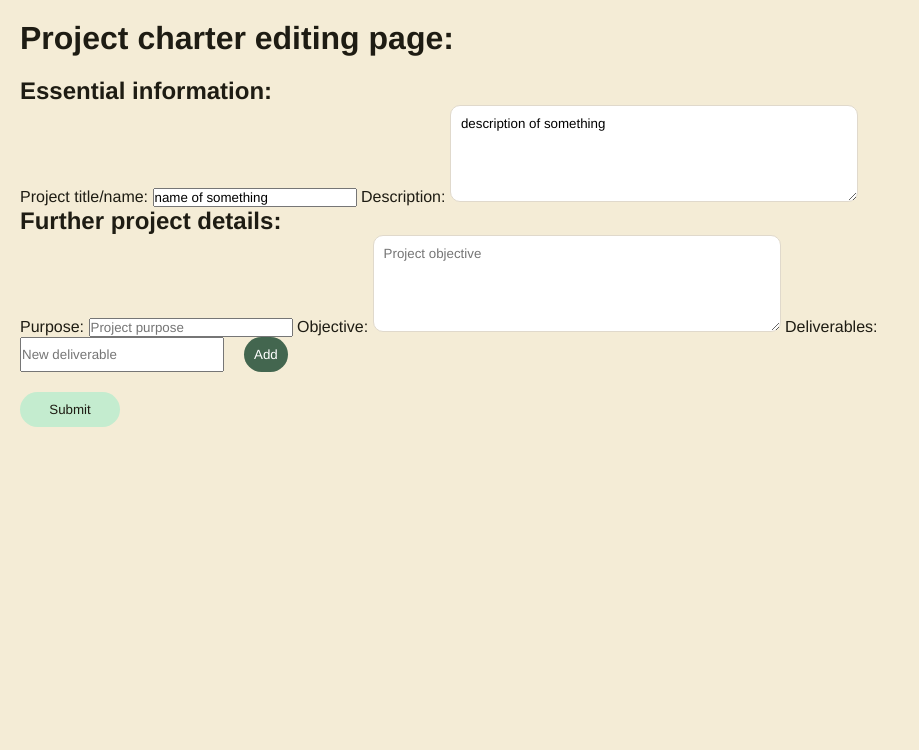
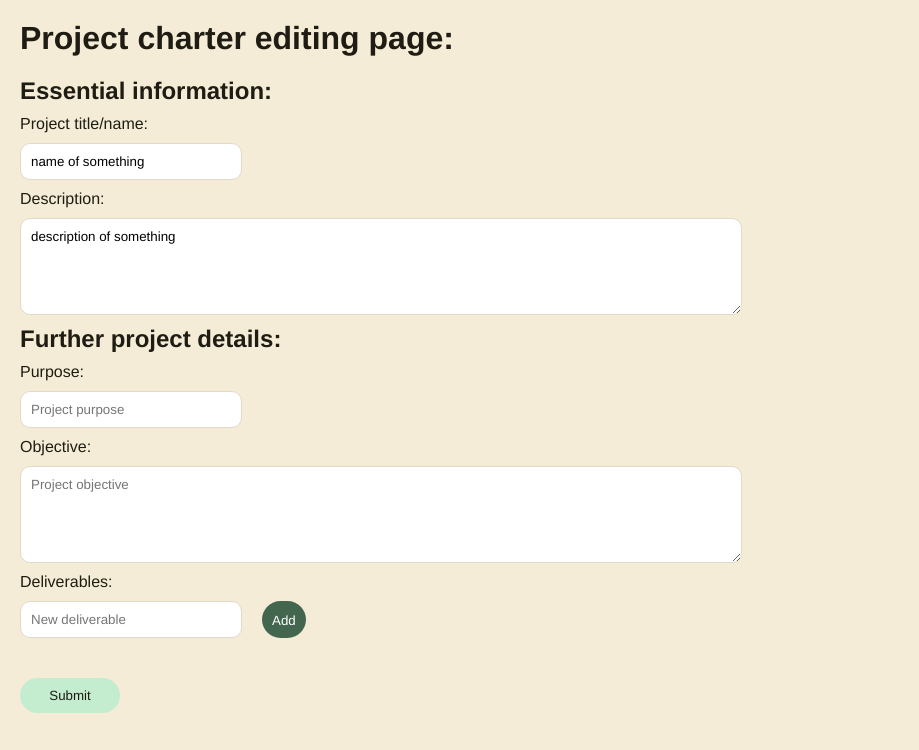
Before and after one commit to AnuraagDeshpande/SoftwareSuperProject_repo, a PHP site: page /project_charter.html in a window 1280 px wide. Shown: the part 50-800 px from the top of the page, without its empty margins (0-919 px from the left). Run offline with PHP 8.4, Linux system fonts and the light colour scheme.

Commit message:
some formatiing fixed

```diff
--- a/styles/project_charter.css
+++ b/styles/project_charter.css
@@ -6,6 +6,11 @@ form{
     padding: var(--mediumGap);
     display: grid;
     gap: var(--mediumGap);
+}
+
+.input-container{
+    display: grid;
+    gap: var(--smallGap);
 }
 
 form input[type="submit"]{
@@ -24,6 +29,10 @@ form input[type="submit"]{
 
 input{
     width: 200px;
+    padding: var(--smallGap);
+    border: 1px solid var(--surfaceDim);
+    border-radius: var(--smallRadius);
+    background: white;
 }
 textarea{
     padding: var(--smallGap);
@@ -31,6 +40,7 @@ textarea{
     border-radius: var(--smallRadius);
     background: white;
     max-width: 700px;
+    display: block;
 }
 
 .input-container{
```
